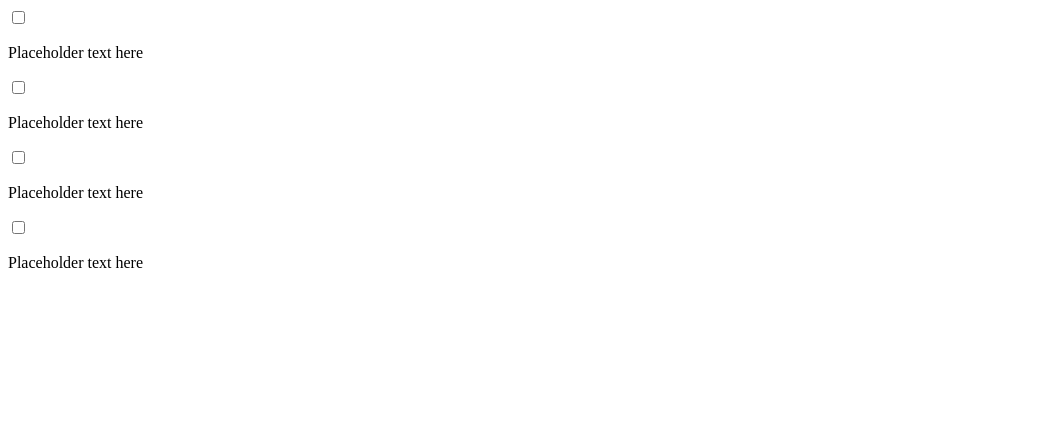
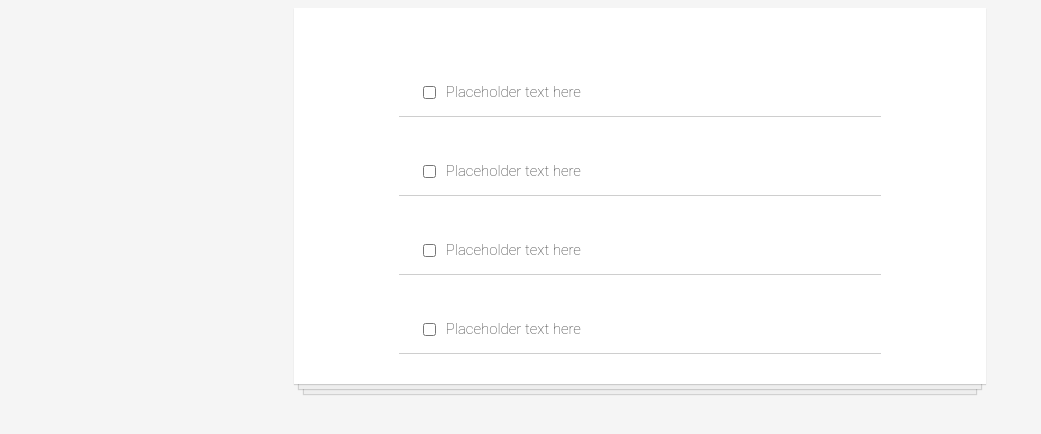
Before and after one commit to jweiser/react-tutorial, a React (Create React App) app in the folder app/: page / in a window 1280 px wide. Shown: the top 434 px of the page, without its empty margins (0-1041 px from the left). Built offline with nearby package versions, Linux system fonts and the light colour scheme.

Commit message:
renames ToDo to ToDoItem and adds CSS styles

```diff
--- /dev/null
+++ b/app/src/components/App.css
@@ -0,0 +1,25 @@
+body {
+    background-color: whitesmoke;
+}
+
+.todo-list {
+    background-color: white;
+    margin: auto;
+    width: 50%;
+    display: flex;
+    flex-direction: column;
+    align-items: center;
+    box-shadow:
+        /* The top layer shadow */
+        0 1px 1px rgba(0,0,0,0.15),
+        /* The second layer */
+        0 10px 0 -5px #eee,
+        /* The second layer shadow */
+        0 10px 1px -4px rgba(0,0,0,0.15),
+        /* The third layer */
+        0 20px 0 -10px #eee,
+        /* The third layer shadow */
+        0 20px 1px -9px rgba(0,0,0,0.15);
+
+    padding: 30px;
+}
--- a/app/src/components/App.js
+++ b/app/src/components/App.js
@@ -1,14 +1,15 @@
 import React from 'react';
+import './App.css';
 
-import ToDo from './ToDo';
+import ToDoItem from './ToDoItem';
 
 const App = function() {
     return (
-        <div>
-            <ToDo />
-            <ToDo />
-            <ToDo />
-            <ToDo />
+        <div className="todo-list">
+            <ToDoItem />
+            <ToDoItem />
+            <ToDoItem />
+            <ToDoItem />
         </div>
     );
 };
--- /dev/null
+++ b/app/src/components/ToDoItem.css
@@ -0,0 +1,21 @@
+.todo-item {
+    display: flex;
+    justify-content: flex-start;
+    align-items: center;
+    padding: 30px 20px 0;
+    width: 70%;
+    border-bottom: 1px solid #cecece;
+    font-family: Roboto, sans-serif;
+    font-weight: 100;
+    font-size: 15px;
+    color: #333333;
+}
+
+input[type=checkbox] {
+    margin-right: 10px;
+    font-size: 30px;
+}
+
+input[type=checkbox]:focus {
+    outline: 0;
+}
--- a/app/src/components/ToDo.js
+++ b/app/src/components/ToDoItem.js
@@ -1,12 +1,14 @@
 import React from 'react';
 
-const ToDo = function() {
+import './ToDoItem.css';
+
+const ToDoItem = function() {
     return (
-        <div>
+        <div className="todo-item">
             <input type="checkbox" />
             <p>Placeholder text here</p>
         </div>
     );
 };
 
-export default ToDo;
+export default ToDoItem;
--- a/app/src/index.css
+++ /dev/null
@@ -1,13 +0,0 @@
-body {
-  margin: 0;
-  font-family: -apple-system, BlinkMacSystemFont, 'Segoe UI', 'Roboto', 'Oxygen',
-    'Ubuntu', 'Cantarell', 'Fira Sans', 'Droid Sans', 'Helvetica Neue',
-    sans-serif;
-  -webkit-font-smoothing: antialiased;
-  -moz-osx-font-smoothing: grayscale;
-}
-
-code {
-  font-family: source-code-pro, Menlo, Monaco, Consolas, 'Courier New',
-    monospace;
-}
```
